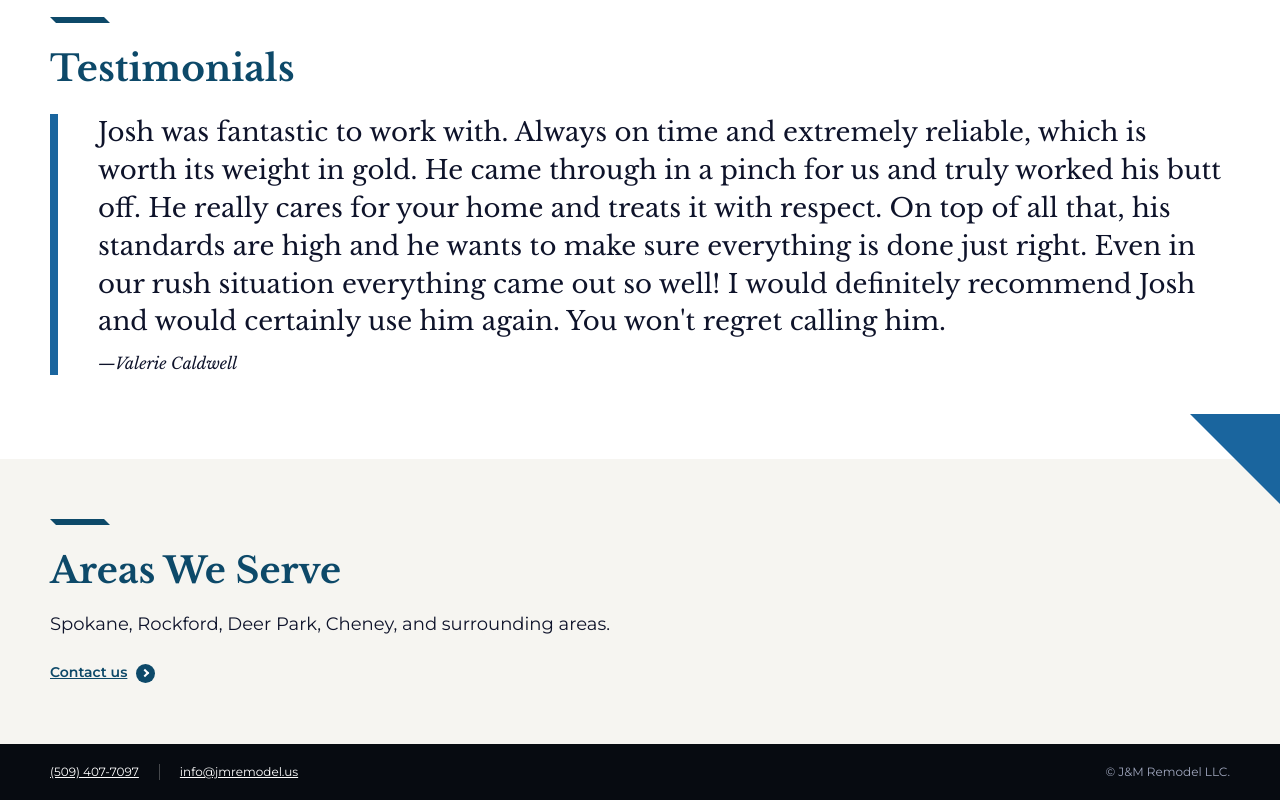
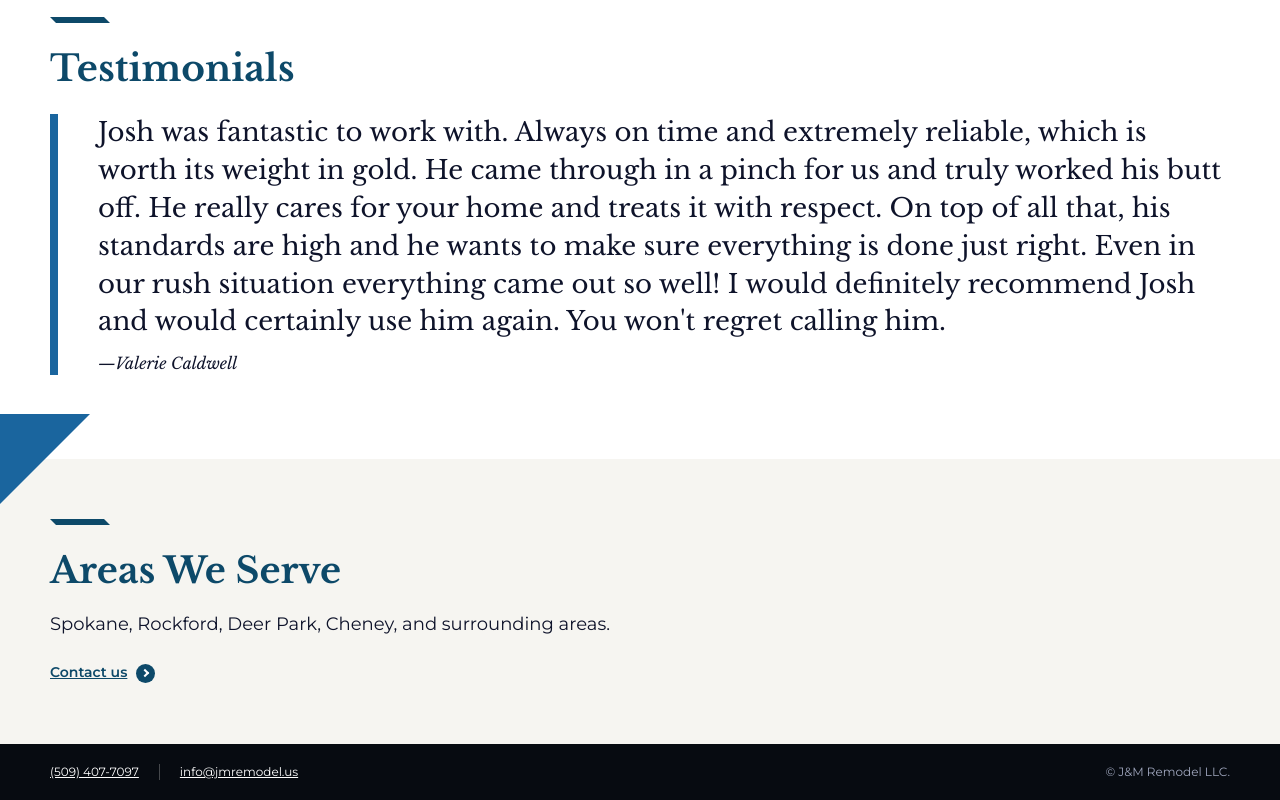
Before and after one commit to eternalistic/jmremodel, an Eleventy site: page src/index.md in a window 1280 px wide. Shown: the part 1675-2475 px from the top of the page. Built offline with nearby package versions, Linux system fonts and the light colour scheme; Eleventy itself is replaced by a stand-in of ours; files that its build step writes are made by us from their sources; a script that the page names is missing.

Commit message:
Updated accent styles

```diff
--- a/src/index.md
+++ b/src/index.md
@@ -15,7 +15,7 @@ layout: layout.html
   </ul>
 </section>
 
-<section class="c--intro section-row">
+<section class="c--intro c--intro--accent-top-right section-row">
   <div class="container">
     <div class="c--intro__content">
       <div class="eyebrow"></div>
@@ -63,7 +63,7 @@ layout: layout.html
   </div>
 </section>
 
-<section class="c--intro section-row section-row--last">
+<section class="c--intro c--intro--accent-top-left section-row section-row--last">
   <div class="container">
     <div class="c--intro__content">
       <div class="eyebrow"></div>
--- a/src/scss/components/_c--intro.scss
+++ b/src/scss/components/_c--intro.scss
@@ -6,20 +6,6 @@
 .c--intro {
   background: $beige-1;
   position: relative;
-
-  // Triangle
-  &::after {
-    border-color: transparent $blue-2 transparent;
-    border-style: solid;
-    border-width: 0 90px 90px 0;
-    top: -45px;
-    content: "";
-    height: 0;
-    right: 0;
-    position: absolute;
-    width: 0;
-    z-index: 999;
-  }
 
   // Eyebrow.
   .eyebrow {
@@ -36,6 +22,40 @@
   *:last-child {
     margin-bottom: 0;
   }
+
+  // Accent top right.
+  &--accent-top-right {
+    // Triangle.
+    &::after {
+      border-color: transparent $blue-2 transparent;
+      border-style: solid;
+      border-width: 0 90px 90px 0;
+      top: -45px;
+      content: "";
+      height: 0;
+      right: 0;
+      position: absolute;
+      width: 0;
+      z-index: 999;
+    }
+  }
+
+  // Accent top left.
+  &--accent-top-left {
+    // Triangle.
+    &::after {
+      border-color: $blue-2 transparent transparent;
+      border-style: solid;
+      border-width: 90px 90px 0 0;
+      top: -45px;
+      content: "";
+      height: 0;
+      left: 0;
+      position: absolute;
+      width: 0;
+      z-index: 999;
+    }
+  }
 }
 
 // Content.
```
Also changed, not shown: src/css/styles.css.
